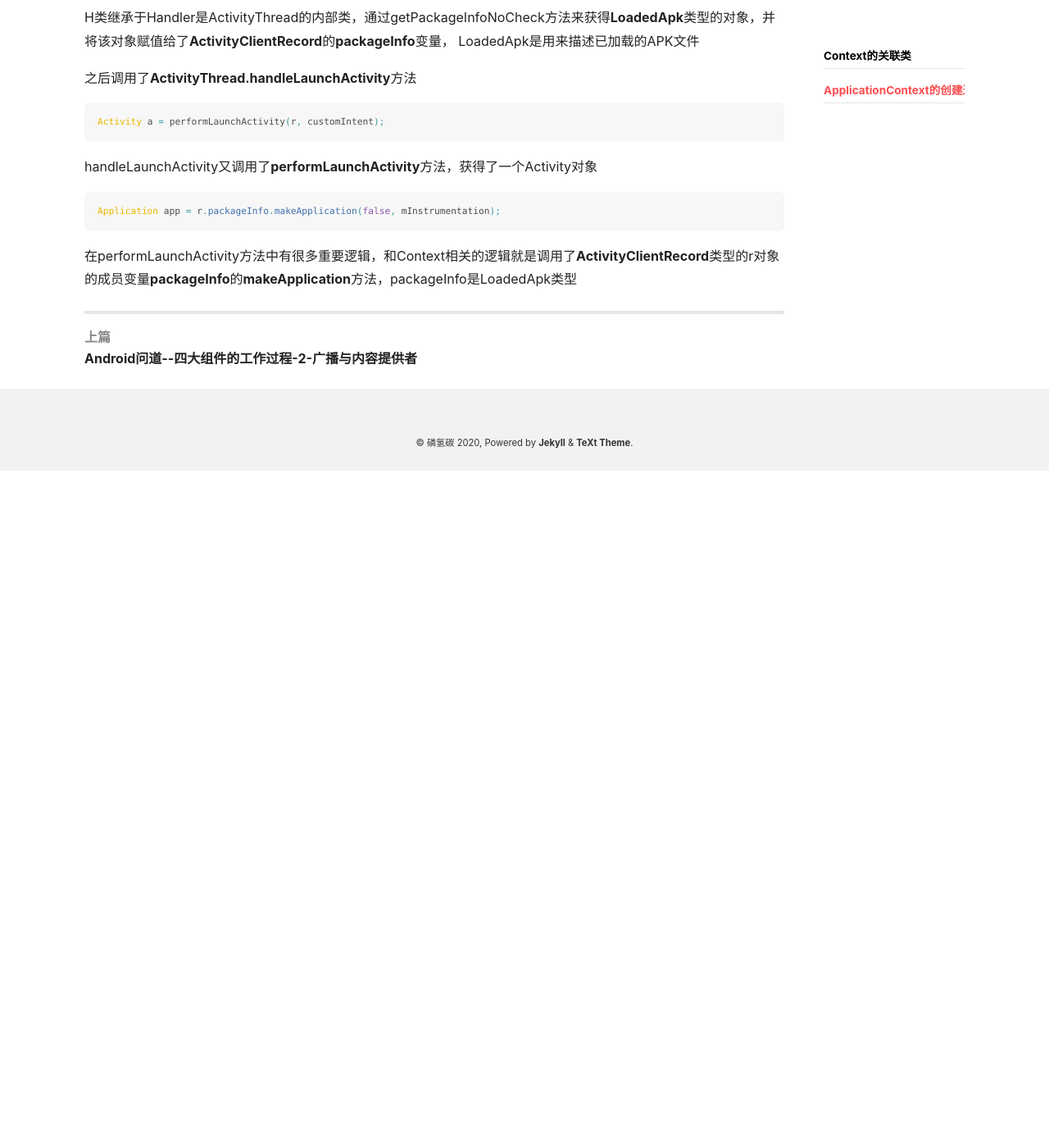
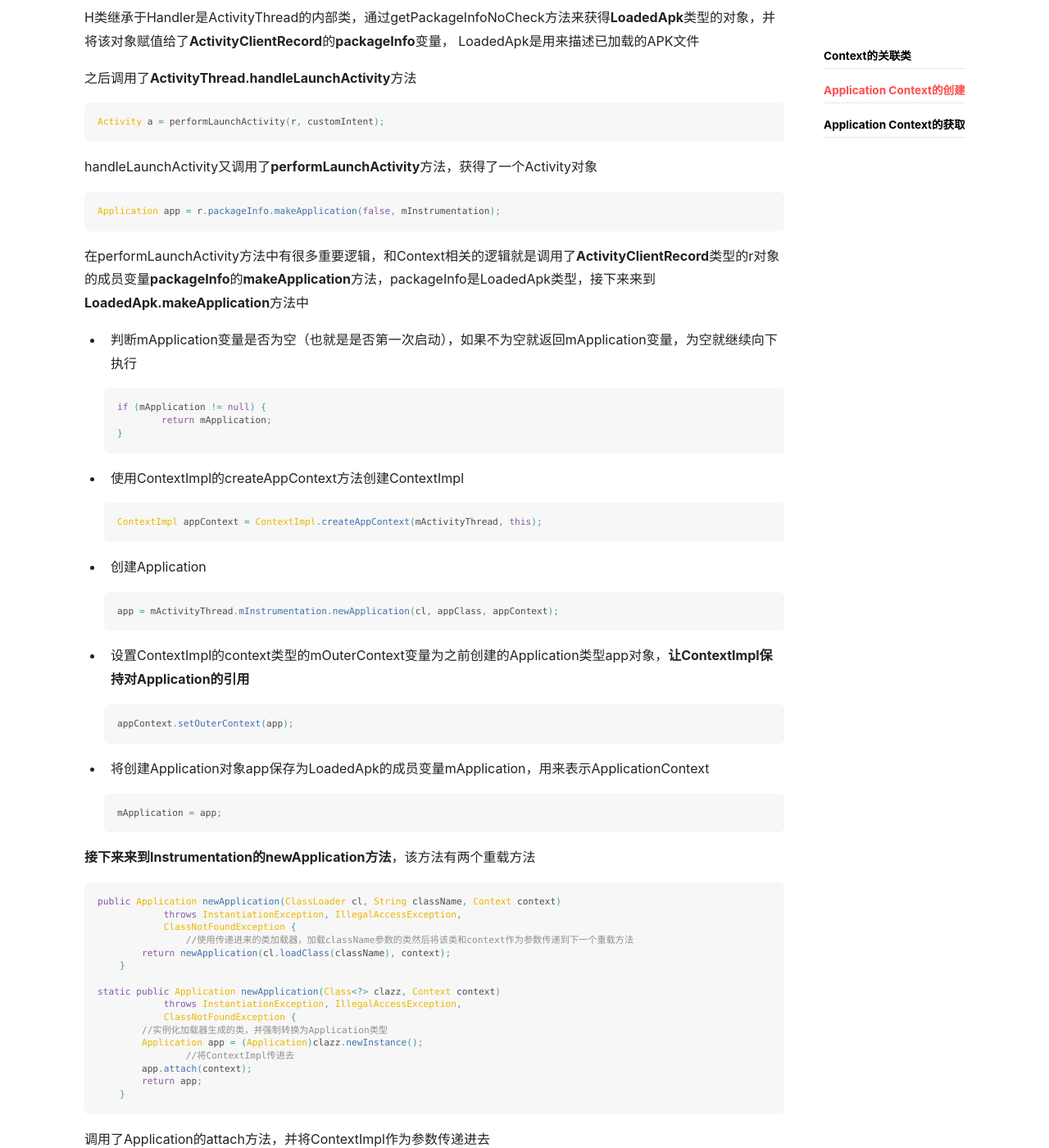
Before and after one commit to phcbest/phcbest.github.io, a Jekyll site: the page built from _posts/2022-09-18-Android问道--理解上下文Context.md, in a window 1280 px wide and 1400 px high, scrolled down 2545 px. Shown: the whole window at 82% size. Built offline with Jekyll 4.4.1, drawn with Linux system fonts in a browser that asks for light colours; nearby versions of some CDN libraries; before the commit the page ends 3119 px from its top, so only the background shows below that; some of the changed text lies outside the part shown.

Commit message:
更新context理解文章

````diff
--- a/_posts/2022-09-18-Android问道--理解上下文Context.md
+++ b/_posts/2022-09-18-Android问道--理解上下文Context.md
@@ -55,7 +55,7 @@ Context的关联类采用了装饰模式，主要有以下优点
 
 为了理解Context的关联类的设计理念，需要理解Application,Activity,Service的Context创建过程
 
-# ApplicationContext的创建过程
+# Application Context的创建过程
 
 我们通常使用**getApplicationContext**方法来获取应用程序全局的ApplicationContxt
 
@@ -132,4 +132,120 @@ handleLaunchActivity又调用了**performLaunchActivity**方法，获得了一
 Application app = r.packageInfo.makeApplication(false, mInstrumentation);
 ```
 
-在performLaunchActivity方法中有很多重要逻辑，和Context相关的逻辑就是调用了**ActivityClientRecord**类型的r对象的成员变量**packageInfo**的**makeApplication**方法，packageInfo是LoadedApk类型
+在performLaunchActivity方法中有很多重要逻辑，和Context相关的逻辑就是调用了**ActivityClientRecord**类型的r对象的成员变量**packageInfo**的**makeApplication**方法，packageInfo是LoadedApk类型，接下来来到**LoadedApk.makeApplication**方法中
+
+- 判断mApplication变量是否为空（也就是是否第一次启动），如果不为空就返回mApplication变量，为空就继续向下执行
+
+  ```java
+  if (mApplication != null) {
+  	return mApplication;
+  }
+  ```
+
+- 使用ContextImpl的createAppContext方法创建ContextImpl
+
+  ```java
+  ContextImpl appContext = ContextImpl.createAppContext(mActivityThread, this);
+  ```
+
+- 创建Application
+
+  ```java
+  app = mActivityThread.mInstrumentation.newApplication(cl, appClass, appContext);
+  ```
+
+- 设置ContextImpl的context类型的mOuterContext变量为之前创建的Application类型app对象，**让ContextImpl保持对Application的引用**
+
+  ```java
+  appContext.setOuterContext(app);
+  ```
+
+- 将创建Application对象app保存为LoadedApk的成员变量mApplication，用来表示ApplicationContext
+
+  ```java
+  mApplication = app;
+  ```
+
+**接下来来到Instrumentation的newApplication方法**，该方法有两个重载方法
+
+```java
+public Application newApplication(ClassLoader cl, String className, Context context)
+            throws InstantiationException, IllegalAccessException,
+            ClassNotFoundException {
+		//使用传递进来的类加载器，加载className参数的类然后将该类和context作为参数传递到下一个重载方法
+        return newApplication(cl.loadClass(className), context);
+    }
+
+static public Application newApplication(Class<?> clazz, Context context)
+            throws InstantiationException, IllegalAccessException,
+            ClassNotFoundException {
+        //实例化加载器生成的类，并强制转换为Application类型
+        Application app = (Application)clazz.newInstance();
+		//将ContextImpl传进去
+        app.attach(context);
+        return app;
+    }
+```
+
+调用了Application的attach方法，并将ContextImpl作为参数传递进去
+
+```java
+final void attach(Context context) {
+        attachBaseContext(context);
+        mLoadedApk = ContextImpl.getImpl(context).mPackageInfo;
+    }
+```
+
+在Application.attach方法中调用了**attachBaseContext**方法，**该方法在Application的父类ContextWrapper类中实现**
+
+```java
+protected void attachBaseContext(Context base) {
+        if (mBase != null) {
+            throw new IllegalStateException("Base context already set");
+        }
+        mBase = base;
+    }
+```
+
+base指的就是ContextImpl，是Context的实现类
+
+将ContextImpl赋值给ContextWrapper的成员变量**mBase**，这样就可以在ContextWrapper中使用Context的方法
+
+Application继承于ContextWrapper，同样也可以使用Context方法
+
+Application的attach方法的作用就是使Application可以使用Context方法，这样Application可以用来代表ApplicationContext
+
+# Application Context的获取过程
+
+我们已经了解了Application Context的创建过程，其获取过程也很好理解
+
+我们使用**getApplicationContext**方法来获得Application Context ，该方法在**ContextWrapper**中实现
+
+```java
+@Override
+public Context getApplicationContext() {
+        return mBase.getApplicationContext();
+    }
+```
+
+base是ContextImpl，我们来到**ContextImpl.getApplicationContext**方法中
+
+```java
+@Override
+public Context getApplicationContext() {
+        return (mPackageInfo != null) ?
+                mPackageInfo.getApplication() : mMainThread.getApplication();
+    }
+```
+
+如果LoadedApk类型的mPackageInfo对象不null，那就返回**LoadedApk.getApplication**，不然返回**ActivityThread.getApplication**
+
+由于程序已经启动了，LoadedApk不会为null，所以调用了`LoadedApk.getApplication()`方法
+
+```java
+Application getApplication() {
+        return mApplication;
+    }
+```
+
+**该方法返回了之前makeApplication方法中赋值了Context的全局变量mApplication**，于是便获得了Context
````
